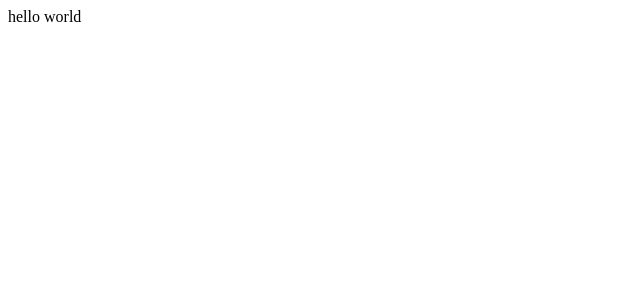
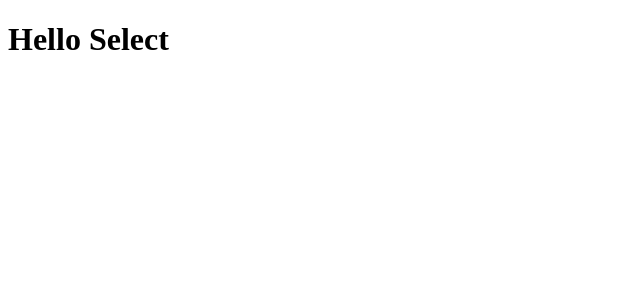
Before and after one commit to alex-bu-89/react-select, a React app: page / in a window 1280 px wide. Shown: the top 300 px of the page, without its empty margins (0-640 px from the left). Built offline with nearby package versions, Linux system fonts and the light colour scheme; the HTML template or start-up script is replaced by a standard one.

Commit message:
add select component

```diff
--- a/src/App.js
+++ b/src/App.js
@@ -1,7 +1,8 @@
 import React from 'react';
+import Select from './components/select/Select';
 
 const App = () => {
-  return (<div>hello world</div>);
+  return <Select />;
 };
 
 export default App;
--- /dev/null
+++ b/src/components/select/Select.js
@@ -0,0 +1,9 @@
+import React from 'react';
+
+class Select extends React.Component {
+  render() {
+    return <h1>Hello Select</h1>;
+  }
+}
+
+export default Select;
```
